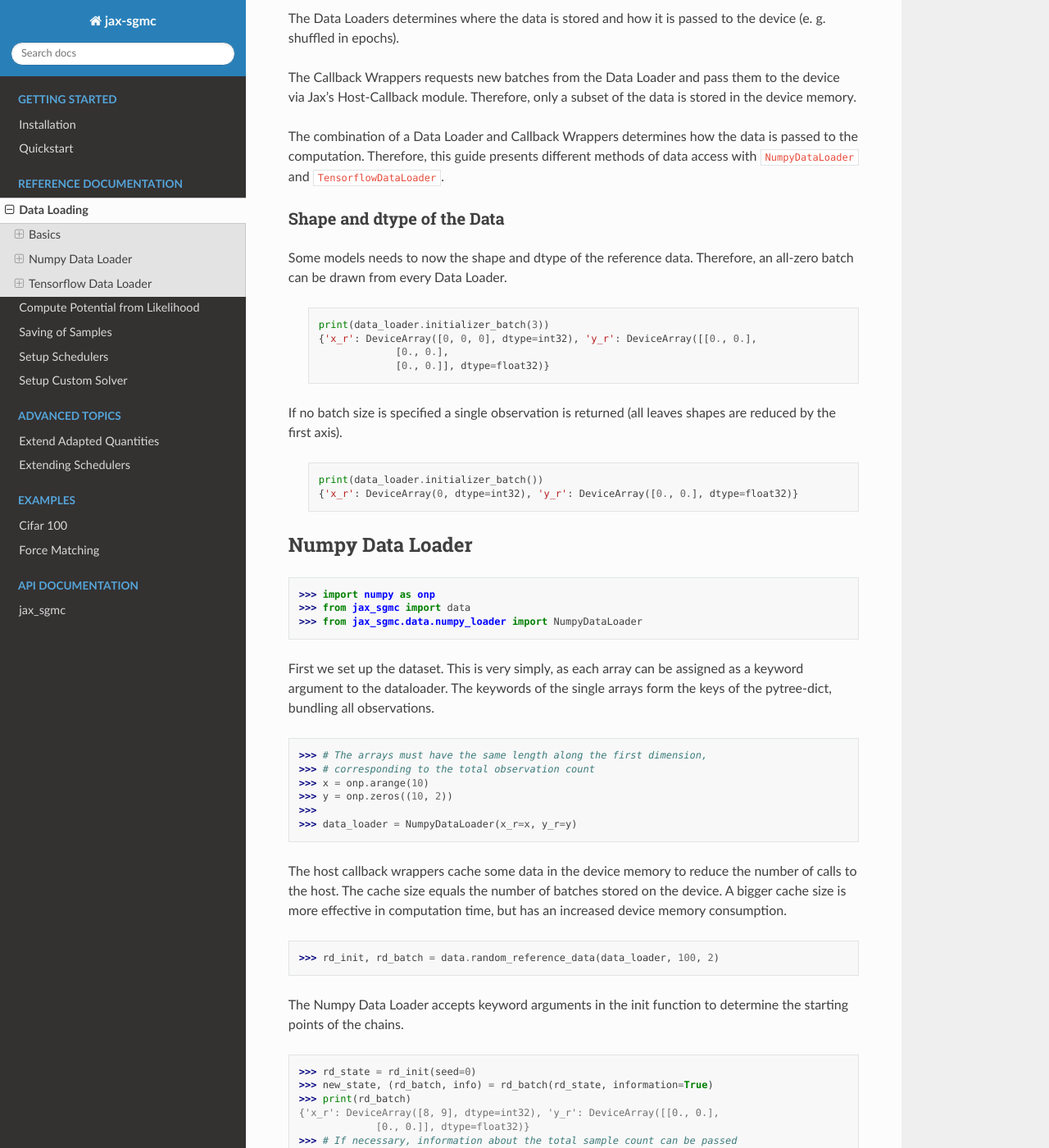
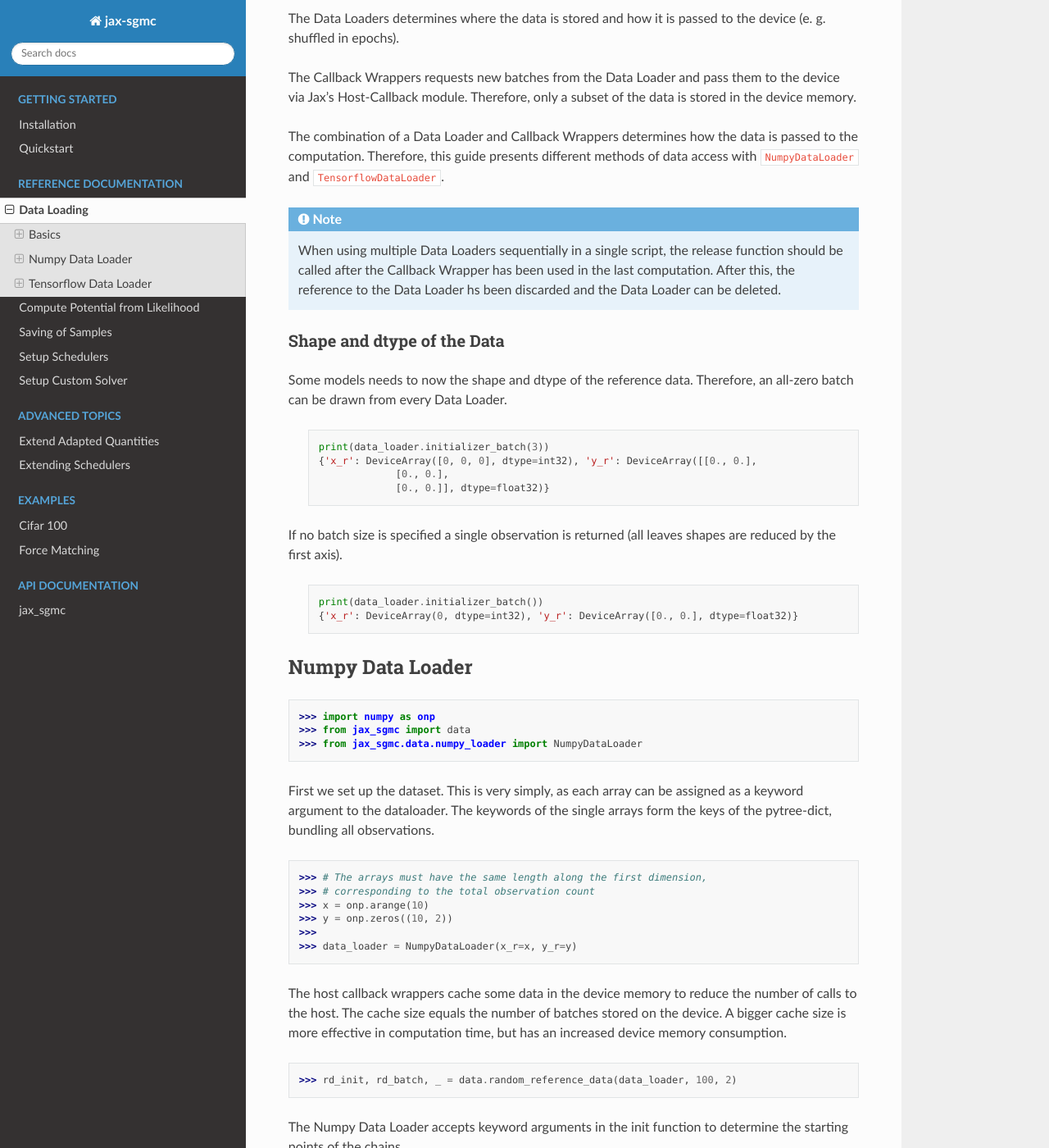
Before and after one commit to tummfm/jax-sgmc, a Sphinx documentation site: the page built from docs/usage/data.rst, in a window 1280 px wide and 1400 px high, scrolled down 375 px. Shown: the whole window at 82% size. Built offline with Sphinx 7.4.7 and the Read the Docs theme 2.0.0, drawn with Linux system fonts in a browser that asks for light colours; some of the changed text lies outside the part shown.

Commit message:
Updated documentation

```diff
--- a/docs/usage/data.rst
+++ b/docs/usage/data.rst
@@ -22,6 +22,12 @@ data is stored in the device memory.
 The combination of a Data Loader and Callback Wrappers determines how the data is
 passed to the computation. Therefore, this guide presents different methods of
 data access with ``NumpyDataLoader`` and ``TensorflowDataLoader``.
+
+.. note::
+    When using multiple Data Loaders sequentially in a single script, the
+    release function should be called after the Callback Wrapper has been used in
+    the last computation. After this, the reference to the Data Loader hs been
+    discarded and the Data Loader can be deleted.
 
 Shape and dtype of the Data
 ____________________________
@@ -69,7 +75,7 @@ number of calls to the host. The cache size equals the number of batches stored
 on the device. A bigger cache size is more effective in computation time, but
 has an increased device memory consumption.
 
-  >>> rd_init, rd_batch = data.random_reference_data(data_loader, 100, 2)
+  >>> rd_init, rd_batch, _ = data.random_reference_data(data_loader, 100, 2)
 
 The Numpy Data Loader accepts keyword arguments in
 the init function to determine the starting points of the chains.
@@ -107,7 +113,7 @@ multiplicity of the batch size:
 
   >>> x = onp.arange(10)
   >>> data_loader = NumpyDataLoader(x=x)
-  >>> init_fn, batch_fn = data.random_reference_data(data_loader, 2, 3)
+  >>> init_fn, batch_fn, _ = data.random_reference_data(data_loader, 2, 3)
 
 The preferred method has to be passed when initializing the different chains:
 
@@ -172,9 +178,9 @@ in the function signature.
   ...   sum = jnp.sum(mask * jnp.power(data['base'], exp))
   ...   return sum, unused_state
   >>>
-  >>> init_fun, map_fun = data.full_reference_data(data_loader,
-  ...                                              cached_batches_count=3,
-  ...                                              mb_size=4)
+  >>> init_fun, map_fun, _ = data.full_reference_data(data_loader,
+  ...                                                 cached_batches_count=3,
+  ...                                                 mb_size=4)
 
 The results per batch must be post-processed. If ``masking=False``, a result for
 each observation is returned. Therefore, using the masking option improves the
@@ -218,14 +224,17 @@ it is not necessary to carry the ``data state`` through all function calls.
 The :func:`jax_sgmc.data.core.full_data_mapper` function does this, such that
 its usage is a little bit simpler:
 
-  >>> mapper_fn = data.full_data_mapper(data_loader,
-  ...                                   cached_batches_count=3,
-  ...                                   mb_size=4)
+  >>> mapper_fn, release_fn = data.full_data_mapper(data_loader,
+  ...                                               cached_batches_count=3,
+  ...                                               mb_size=4)
   >>>
   >>> results, _ = mapper_fn(partial(sum_potentials, 2), None, masking=True)
   >>>
   >>> print(f"Result with exp = 2: {jnp.sum(results) : d}")
   Result with exp = 2:  285
+  >>>
+  >>> # Delete the reference to the Data Loader (optional)
+  >>> release_fn()
 
 
 Tensorflow Data Loader
@@ -280,7 +289,7 @@ number of calls to the host. The cache size equals the number of batches stored
 on the device. A bigger cache size is more effective in computation time, but
 has an increased device memory consumption.
 
-  >>> data_init, data_batch = data.random_reference_data(data_loader, 100, 1000)
+  >>> data_init, data_batch, _ = data.random_reference_data(data_loader, 100, 1000)
   >>>
   >>> init_state = data_init()
   >>> new_state, batch = data_batch(init_state)
```
Also changed, not shown: docs/usage/potential.rst (+6 -6 lines), 1 other file.
